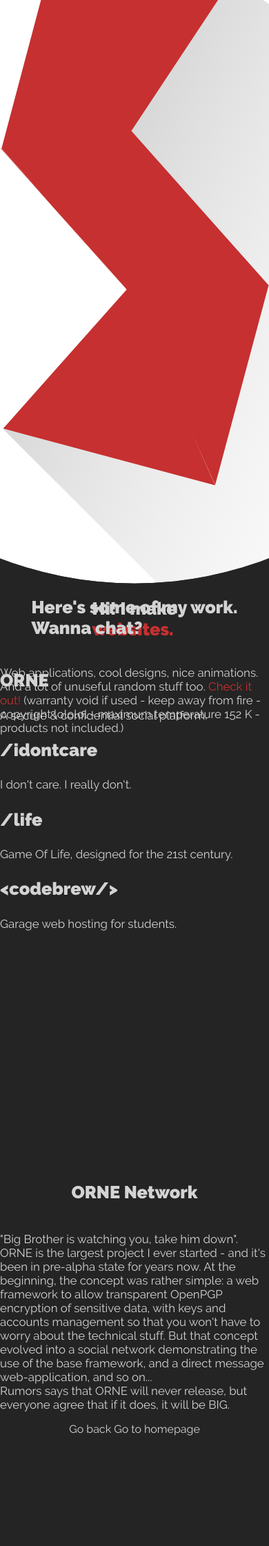
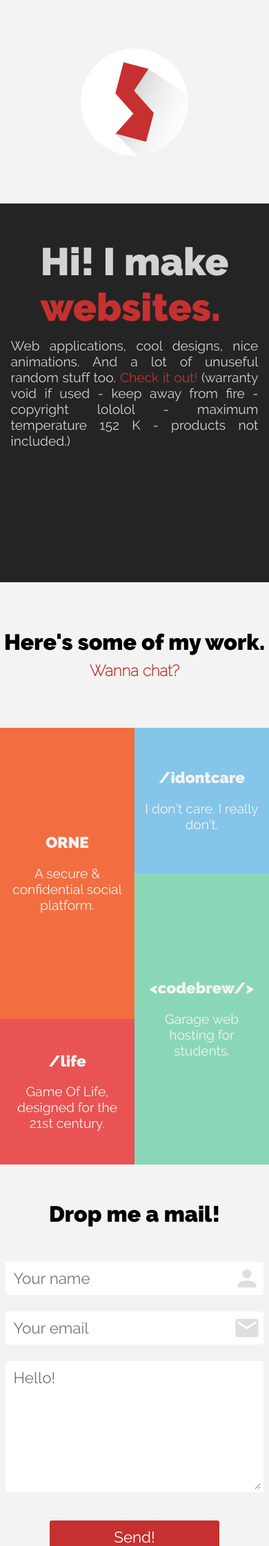
Before and after one commit to GitSquared/homepage, a PHP site: page / in a window 390 px wide; the page is wider, and only the part inside the window is pictured. Shown: the top 2241 px of that part at 69% size. Run offline with PHP 8.4, Linux system fonts and the light colour scheme; style sheets or scripts are compiled from the project's sources.

Commit message:
Responsive webdesign
Look at it. It's beautiful. :+1:

```diff
--- a/index.php
+++ b/index.php
@@ -2,10 +2,12 @@
 <html lang="fr">
     <head>
         <meta charset="utf-8">
-        <meta name="viewport" content="width=device-width, initial-scale=1, height=device-height, target-densitydpi=device-dpi" />
-        <link rel="stylesheet" href="resources/fonts/fonts.css">
-        <link rel="stylesheet" href="resources/css/main.css">
-        <link rel="stylesheet" media="only all and (orientation: landscape) and (min-width: 750px)" href="resources/css/normal.css">
+        <meta name="viewport" content="width=device-width, height=device-height, initial-scale=1.0, maximum-scale=1.0, user-scalable=0, target-densitydpi=device-dpi" />
+        <link rel="stylesheet" href="resources/fonts/fonts.css" />
+        <link rel="stylesheet" href="resources/css/main.css" />
+        <link rel="stylesheet" href="resources/css/fontsize.css" />
+        <link rel="stylesheet" media="only all and (orientation: landscape) and (min-width: 1000px)" href="resources/css/normal.css" />
+        <link rel="stylesheet" media="only all and (max-width: 1000px)" href="resources/css/flowdisplay.css" />
         <link rel="icon" type="image/png" href="resources/pics/favicon.png" />
         <!--[if IE]><link rel="shortcut icon" type="image/png" href="resources/pics/favicon.png" /><![endif]-->
 
@@ -45,14 +47,14 @@
                                   $(document.body)[0].setAttribute("style", "overflow-x:hidden;");
                               }
                               else {
-                                  $(options.scrollTarget)[0].setAttribute("style", "opacity:1;");
+                                  $(options.scrollTarget)[0].setAttribute("style", "opacity:1;display: block;");
                                   $(document.body)[0].setAttribute("style", "overflow:hidden;");
                               }
                           },
                               afterScroll: function(options) {
                                 if (options.scrollTarget == '#middle') {
                                     $( ".project" ).each(function(index, element) {
-                                        element.setAttribute("style", "opacity: 0;");
+                                        element.setAttribute("style", "opacity: 0;display: none;");
                                     });
                                 }
                               }
--- /dev/null
+++ b/resources/css/flowdisplay.css
@@ -0,0 +1,402 @@
+/* Top */
+#top_decoration {
+    display: none;
+}
+
+section#top {
+    padding-top: 35%;
+    height: 85%;
+}
+
+#top_wrapper {
+    width: 100%;
+    height: 35%;
+    background-color: #f3f3f3;
+    position: absolute;
+    top: 0px;
+}
+
+#top_photo {
+    width: 40%;
+}
+
+#top h1 {
+    margin-top: 2%;
+    margin-bottom: 3%;
+}
+
+#top p {
+    padding-left: 4%;
+    padding-right: 4%;
+    margin: 0px;
+    width: 92%;
+    text-align: justify;
+}
+
+/* Middle */
+
+#middle_decoration {
+    background-color: #f3f3f3;
+    height: 25%;
+    color: black;
+    text-align: center;
+}
+
+#middle_decoration a {
+    font-family: ralewaythin;
+    font-size: 0.7em;
+    color: #c63030;
+}
+
+#middle_decoration a:active {
+    background-color: #1c1c1c;
+}
+
+section#middle {
+    background-color: white;
+    text-align: center;
+    position: absolute;
+    top: 100%;
+}
+
+section#middle a {
+    text-decoration: none !important;
+}
+
+section#middle a.hozscroll {
+    position: absolute;
+}
+
+section#middle a[href="#project_1"] {
+    left: 0px;
+    height: 50%;
+    width: 50%;
+}
+
+section#middle a[href="#project_2"] {
+    right: 0px;
+    width: 50%;
+    height: 25%;
+}
+
+section#middle a[href="#project_3"] {
+    left: 0px;
+    bottom: 0px;
+    height: 25%;
+    width: 50%;
+}
+
+section#middle a[href="#project_4"] {
+    right: 0px;
+    bottom: 0px;
+    height: 50%;
+    width: 50%;
+}
+
+section#middle article {
+    margin: 0px;
+    padding: 0px;
+    display: flex;
+    flex-wrap: nowrap;
+    flex-direction: column;
+    align-items: center;
+    justify-content: center;
+    color: #f3f3f3;
+    height: 100%;
+    width: 100%;
+}
+
+section#middle article * {
+    margin: 5%;
+    padding: 0px;
+}
+
+section#middle article h1 {
+    font-size: 1.4em;
+}
+
+section#middle article:hover, section#middle article:focus, section#middle article:active {
+    opacity: .7;
+}
+
+#work_1 {
+    background-color: #f26e41;
+}
+
+#work_2 {
+    background-color: #84c5e9;
+}
+
+#work_3 {
+    background-color: #e95353;
+}
+
+#work_4 {
+    background-color: #8ad7b8;
+}
+
+/* Middle - Project pages */
+
+section.project {
+    position: absolute;
+    top: 100%;
+    left: 100%;
+    opacity: 0;
+    display: none;
+    overflow: scroll;
+    height: auto !important;
+    min-height: 100%;
+}
+
+/* In case user disabled Javascript */
+section.project:target {
+    opacity: 1;
+    display: block;
+}
+
+section.project article {
+    background-color: #f3f3f3;
+    width: 100%;
+    position: absolute;
+    left: 0px;
+    top: 30%;
+    text-align: justify;
+    min-height: 70%;
+}
+
+section.project article * {
+    padding: 0px;
+    width: calc(100% - 8%);
+    padding-left: 4%;
+    padding-right: 4%;
+    color: #242424;
+}
+
+section.project article h1 {
+    color: black;
+    font-size: 2.5em;
+    margin-bottom: 20px;
+}
+
+section.project article p {
+    margin-bottom: 50px;
+}
+
+section.project article p, section.project article a {
+    font-size: 1.4em;
+}
+
+section.project article div {
+    display: flex;
+    flex-wrap: wrap;
+    align-items: stretch;
+    justify-content: center;
+    padding: 0px;
+    width: 100%;
+    min-height: 60px;
+}
+
+section#project_2 article div, section#project_4 article div {
+    position: absolute;
+    bottom: 0px;
+}
+
+section.project article a {
+    border: 4px solid #757575;
+    width: calc(50% - 8px);
+    padding: 0px;
+    text-align: center;
+    padding-top: 7px;
+    padding-bottom: 7px;
+    color: white;
+    transition: all .3s ease-out;
+    border-radius: 0px;
+    background-color: #757575;
+    display: flex;
+    align-items: center;
+    justify-content: center;
+    flex-wrap: wrap;
+}
+
+section.project article a:active, section.project article a:hover, section.project article a:focus {
+    background-color: #f3f3f3 !important;
+    color: black;
+    text-decoration: none;
+}
+
+section.project > div {
+    height: 30%;
+    width: 100%;
+    position: absolute;
+    right: 0px;
+    top: 0px;
+}
+
+section#project_1 a[target="_blank"] {
+    border: 4px solid #f26e41;
+    background-color: #f26e41;
+}
+section#project_1 > div {
+    background: url('https://orne.network/resources/pics/mini-logo.png') no-repeat center center;
+    background-size: 35%;
+    background-color: #f26e41;
+}
+
+section#project_2 a[target="_blank"] {
+    border: 4px solid #84c5e9;
+    background-color: #84c5e9;
+}
+section#project_2 > div {
+    background: url('/resources/pics/idontcare.svg') no-repeat center center;
+    background-size: 35%;
+    background-color: #84c5e9;
+}
+
+section#project_3 a[target="_blank"] {
+    border: 4px solid #e95353;
+    background-color: #e95353;
+}
+section#project_3 > div {
+    background: url('/resources/pics/life.svg') no-repeat center center;
+    background-size: 35%;
+    background-color: #e95353;
+}
+
+section#project_4 a[target="_blank"] {
+    border: 4px solid #8ad7b8;
+    background-color: #8ad7b8;
+}
+section#project_4 > div {
+    background: url('https://codebrew.fr/resources/pics/biglogo.svg') no-repeat center center;
+    background-size: 50%;
+    background-color: #242424;
+}
+
+/* Contact and footer */
+
+section#contact {
+    position: absolute;
+    top: 200%;
+    left: 0px;
+    background-color: #852B2B;
+    height: auto !important;
+    min-height: 100%;
+}
+
+#bottom_decoration {
+    background-color: #f3f3f3;
+    width: 100%;
+    color: black;
+    position: absolute;
+    top: 0px;
+    height: 70%;
+}
+
+#bottom_decoration form {
+    justify-content: space-around;
+    height: 95%;
+    width: 90%;
+    padding: 0px;
+}
+
+#bottom_decoration input, #bottom_decoration textarea {
+    background-color: white;
+    border: 4px solid white;
+    width: 100%;
+    padding: 2%;
+    font-family: ralewayregular;
+    font-size: 1.4em;
+    border-radius: 3px !important;
+    box-shadow: none;
+    transition: all .2s ease-out;
+}
+
+#bottom_decoration input:focus, #bottom_decoration textarea:focus {
+    border-bottom: 4px solid #c63030 !important;
+}
+
+#bottom_decoration input[name="name"] {
+    background: url("/resources/pics/name.svg") no-repeat right center;
+    background-size: contain;
+    background-color: white;
+}
+
+#bottom_decoration input[name="email"] {
+    background: url("/resources/pics/email.svg") no-repeat right center;
+    background-size: contain;
+    background-color: white;
+}
+
+#bottom_decoration input:invalid, #bottom_decoration textarea:invalid {
+    border: 4px solid white;
+}
+
+#bottom_decoration textarea {
+    height: 30% !important;
+    width: 100% !important;
+}
+
+#bottom_decoration input:last-of-type {
+    width: 70% !important;
+    margin-top: 5%;
+    cursor: pointer;
+    background-color: #c63030;
+    border: 4px solid #c63030;
+    color: white;
+}
+
+#bottom_decoration input:last-of-type:active {
+    background-color: white;
+    color: black;
+}
+
+#bottom_cache {
+    display: none;
+}
+
+#bottom_github {
+    text-align: center;
+    position: absolute;
+    top: 70%;
+    height: 30%;
+    padding: 0px;
+    padding-top: 10px;
+    font-family: ralewaythin;
+    width: 100%;
+    background-color: #852B2B;
+    transition: all .3s ease-out;
+    display: flex;
+    flex-direction: column;
+    align-items: center;
+    justify-content: center;
+}
+
+#bottom_github img {
+    border-radius: 100%;
+    border: none;
+}
+
+#bottom_github:hover, #bottom_github:active {
+    background-color: #c63030;
+}
+
+footer {
+    width: 100%;
+    background-color: #1c1c1c;
+    color: lightgrey;
+    text-align: center;
+    padding: 0px;
+    padding-top: 1%;
+    padding-bottom: 1%;
+    position: absolute;
+    top: 100%;
+    left: 0px;
+    height: 10%;
+    display: flex;
+    align-items: center;
+    justify-content: center;
+}
+
+footer p {
+    margin: 0px;
+}
--- /dev/null
+++ b/resources/css/fontsize.css
@@ -0,0 +1,23 @@
+@media only all and (min-width: 1200px) {
+    h1 {font-size:2.4em;font-family: ralewayblack;}
+    h2 {font-size:2em;font-family: ralewaythin;}
+    h3 {font-size:1.6em;}
+    h4 {font-size:1.4em;}
+    p  {font-size:1.2em;}
+    h5 {font-size:0.6em;}
+    h6 {font-size:0.4em;}
+
+    section#top h1 {font-size: 5em;}
+}
+
+@media only all and (max-width: 1200px) {
+    h1 {font-size:2em;font-family: ralewayblack;}
+    h2 {font-size:1.6em;font-family: ralewaythin;}
+    h3 {font-size:1.4em;}
+    h4 {font-size:1.2em;}
+    p  {font-size:1.2em;}
+    h5 {font-size:0.4em;}
+    h6 {font-size:0.2em;}
+
+    section#top h1 {font-size: 3.5em;}
+}
--- a/resources/css/main.css
+++ b/resources/css/main.css
@@ -22,14 +22,6 @@
     background: black;
     color: white;
 }
-
-h1 {font-size:3vh;font-family: ralewayblack;}
-h2 {font-size:2.6vh;font-family: ralewaythin;}
-h3 {font-size:2.4vh;}
-h4 {font-size:2vh;}
-p  {font-size:2vh;}
-h5 {font-size:1.4vh;}
-h6 {font-size:1vh;}
 
 strong {
     text-decoration: none;
--- a/resources/css/normal.css
+++ b/resources/css/normal.css
@@ -62,7 +62,6 @@
     margin-right: 0%;
     margin-bottom: 1.5%;
     opacity: 0;
-    font-size: 8vh;
     z-index: 3;
     animation-name: top_h1_load;
     animation-fill-mode: forwards;
@@ -117,14 +116,13 @@
 
 #middle_decoration h1 {
     transform: skewX(-60deg);
-    font-size: 5vh;
     color: #242424;
 }
 
 #middle_decoration a {
     color: #636363;
     transition: all .3s ease-out;
-    font-size: 3vh !important;
+    font-size: 0.7em !important;
     font-family: ralewaythin !important;
 }
 
@@ -155,6 +153,10 @@
 
 #work_3, #work_4 {
     left: 0px;
+}
+
+#work_1 *, #work_2 *, #work_3 *, #work_4 * {
+    margin-top: 2%;
 }
 
 #work_1 {
@@ -226,11 +228,13 @@
     top: 100%;
     left: 100%;
     opacity: 0;
+    display: none;
 }
 
 /* In case user disabled Javascript */
 section.project:target {
     opacity: 1;
+    display: block;
 }
 
 section.project article {
@@ -267,11 +271,11 @@
 
 section.project article h1 {
     color: black;
-    font-size: 5vh;
+    font-size: 3em;
 }
 
 section.project article p, section.project article a {
-    font-size: 2.3vh;
+    font-size: 1.4em;
 }
 
 section.project article div {
@@ -387,7 +391,7 @@
     width: 100%;
     padding: 2%;
     font-family: ralewayregular;
-    font-size: 2.1vh;
+    font-size: 1.4em;
     border-radius: 3px !important;
     box-shadow: none;
     transition: all .5s ease-out;
@@ -420,7 +424,6 @@
 #bottom_decoration textarea {
     height: 30% !important;
     width: 100% !important;
-    font-size: 1.9vh;
 }
 
 #bottom_decoration input:last-of-type {
@@ -475,6 +478,7 @@
     left: 0px;
     z-index: 10;
 }
+
 footer p {
     margin: 0px;
 }
```
